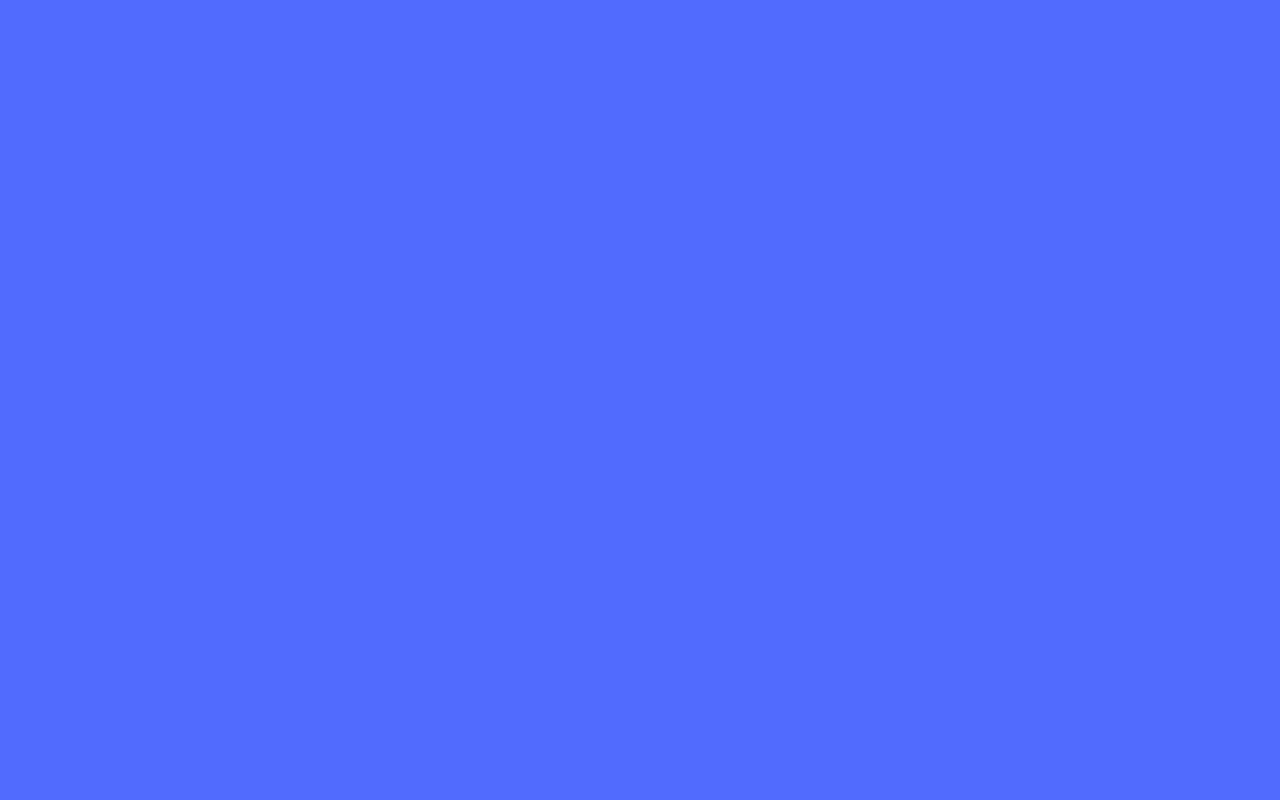
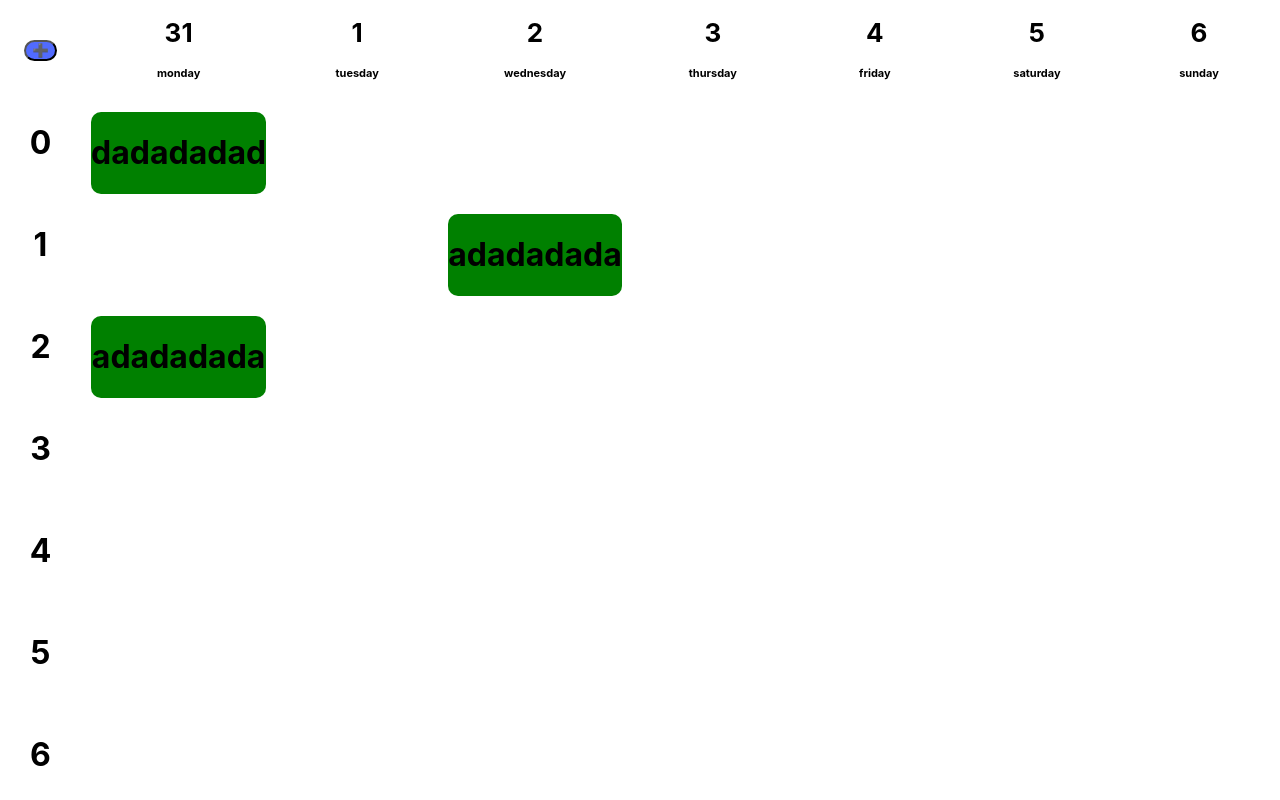
Before and after one commit to avinash84319/DoctorFrontend-web, a React (Create React App) app: page /cal in a window 1280 px wide. Before the commit this address had no page. Shown: the top 800 px of the page. Built offline with nearby package versions, Linux system fonts and the light colour scheme.

Commit message:
added calender page

```diff
--- a/src/App.js
+++ b/src/App.js
@@ -6,6 +6,7 @@ import Register from './screens/Register';
 import Otp from './screens/Otp';
 import { BrowserRouter, Routes, Route } from 'react-router-dom';
 import Appointment from './screens/Appointment';
+import Calender from './screens/Calender';
 
 function App() {
   return (
@@ -17,6 +18,7 @@ function App() {
       <Route path="/otp" element=<Otp /> />
       <Route path="/register" element=<Register /> />
       <Route path="/apt" element=<Appointment /> />
+      <Route path="/cal" element=<Calender /> />
     </Routes>
     </BrowserRouter>
     </div>
--- /dev/null
+++ b/src/components/Cal-Eventeditor.js
@@ -0,0 +1,18 @@
+function Eventeditor(props){
+
+    const editdis=props.editdis
+    const submitEvent=props.submitEvent
+
+    return <div className="cal-event-editor" style={{"display":editdis}}>
+            <h1>Event Editor</h1>
+            <input type="text"  placeholder="Event Name"></input>
+            <input type="text"  placeholder="Event Description"></input>
+            <input type="text"  placeholder="Event Start Day"></input>
+            <input type="text"  placeholder="Event End Day"></input>
+            <input type="text"  placeholder="Event Start Time"></input>
+            <input type="text"  placeholder="Event End Time"></input>
+            <button onClick={submitEvent}>Submit</button>
+        </div>
+}
+
+export default Eventeditor;
--- /dev/null
+++ b/src/components/Cal-Head.js
@@ -0,0 +1,13 @@
+function Head(props){
+
+    const daysdates=props.daysdates
+
+    return daysdates.map((daydate)=>{
+    return <div className="cal-header-day">
+            <h1 className='cal-header-date'>{daydate.date}</h1>
+            <h2 className='cal-header-day'>{daydate.day}</h2>
+            </div>
+}
+)}
+
+export default Head;
--- /dev/null
+++ b/src/components/Cal-Rowstarter.js
@@ -0,0 +1,12 @@
+function Rowstarter(props){
+
+    const times=props.times
+
+    return times.map((time)=>{
+    return <div className="cal-row-starter">
+            <h1>{time.time}</h1>
+            </div>
+}
+)}
+
+export default Rowstarter;
--- /dev/null
+++ b/src/components/Events.js
@@ -0,0 +1,12 @@
+function Events(props){
+
+    const events=props.events
+
+    return events.map((event)=>{
+    return <div className="cal-event-div" style={{"gridRow":event.start+"/"+event.end,"gridColumn":event.daystart+"/"+event.dayend}}>
+            <h1>{event.desc}</h1>
+            </div>
+}
+)}
+
+export default Events;
--- /dev/null
+++ b/src/css/Calender.css
@@ -0,0 +1,60 @@
+.calender{
+    width: 100%;
+    height: 100%;
+    margin:0px;
+    background-color: white;
+    display: grid;
+    grid-template-columns: 1fr 2fr 2fr 2fr 2fr 2fr 2fr 2fr;
+    grid-template-rows:repeat(12, 1fr);
+}
+
+.cal-header-add-btn{
+    border-radius:50px;
+    background-color:#516BFF;
+}
+
+.cal-header-add-btn:hover{
+    background-color:#3A4CFF;
+}
+
+.cal-header-add{
+    grid-column: 1/2;
+    grid-row: 1/2;
+    display: flex;
+    justify-content: center;
+    align-items: center;
+}
+
+.cal-header-date{
+    font-size: 26px;
+}
+
+.cal-header-day{
+    font-size: 11px;
+}
+
+.cal-row-starter{
+    grid-column: 1/2;
+}
+
+.cal-event-div{
+    background-color: green;
+    border-radius: 10px;
+    margin: 10px;
+}
+
+.cal-event-div:hover{
+    background-color: #8fb88f;
+}
+
+.cal-event-editor{
+    background-color: rgb(255, 255, 255);
+    height: 400px;
+    width: 400px;
+    position: absolute;
+    z-index: 20;
+    top:35%;
+    left: 35%;
+    border-radius: 30px;
+    box-shadow: 0px 0px 10px 10px rgba(0, 0, 0, 0.1);
+}
--- /dev/null
+++ b/src/screens/Calender.js
@@ -0,0 +1,86 @@
+import '../css/Calender.css';
+import Events from '../components/Events';
+import Head from '../components/Cal-Head';
+import Rowstarter from '../components/Cal-Rowstarter';
+import Eventeditor from '../components/Cal-Eventeditor';
+import React,{useState} from 'react';
+
+function Calender(){
+
+    const [events,setevents]=useState([
+        {daystart:2,dayend:3,start:2,end:3,desc:"dadadadad"},
+        {daystart:2,dayend:3,start:4,end:5,desc:"adadadada"},
+        {daystart:4,dayend:5,start:3,end:4,desc:"adadadada"},
+    ])
+
+    const [editdis,seteditdis]=useState("none")
+
+    const daysdates=[
+        {day:"monday",date:"31"},
+        {day:"tuesday",date:"1"},
+        {day:"wednesday",date:"2"},
+        {day:"thursday",date:"3"},
+        {day:"friday",date:"4"},
+        {day:"saturday",date:"5"},
+        {day:"sunday",date:"6"}
+    ]
+
+    const times=[
+        {time:0},
+        {time:1},
+        {time:2},
+        {time:3},
+        {time:4},
+        {time:5},
+        {time:6},
+        {time:7},
+        {time:8},
+        {time:9},
+        {time:10},
+        {time:11},
+        {time:12}
+    ]
+
+    function addevent(){
+        if (editdis==="none"){
+            seteditdis("block")
+        }
+        else{
+            seteditdis("none")
+        }
+    }
+
+    const submitEvent=(e)=>{
+        e.preventDefault()
+        let btn=e.target
+        let name=btn.previousSibling.previousSibling.previousSibling.previousSibling.previousSibling.previousSibling.value
+        let desc=btn.previousSibling.previousSibling.previousSibling.previousSibling.previousSibling.value
+        let startday=btn.previousSibling.previousSibling.previousSibling.previousSibling.value
+        let endday=btn.previousSibling.previousSibling.previousSibling.value
+        let starttime=btn.previousSibling.previousSibling.value
+        let endtime=btn.previousSibling.value
+        let start=parseInt(starttime)+2
+        let end=parseInt(endtime)+2
+        let daystart=parseInt(startday)+2
+        let dayend=parseInt(endday)+2
+        let event={daystart,dayend,start,end,desc,name}
+        setevents([...events,event])
+        seteditdis("none")
+    }
+
+
+
+    return(
+        <div className="calender">
+                <div className='cal-header-add'>
+                    <button onClick={addevent} className='cal-header-add-btn'>➕</button>
+                </div>
+                <Head daysdates={daysdates} />
+                <Rowstarter times={times} />
+                <Events events={events} />
+                <Eventeditor editdis={editdis} submitEvent={submitEvent} />
+        </div>
+    )
+}
+
+export default Calender;
```
